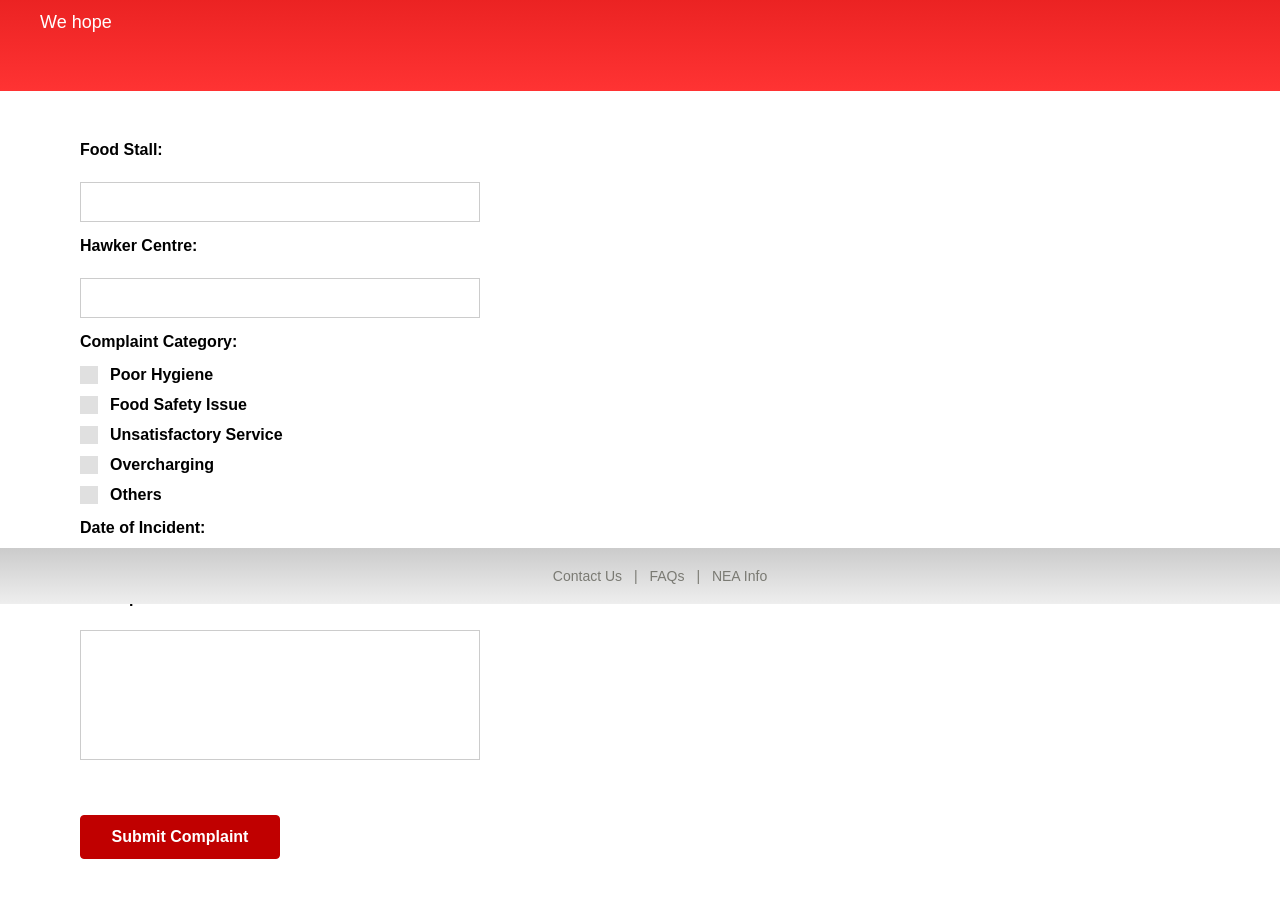
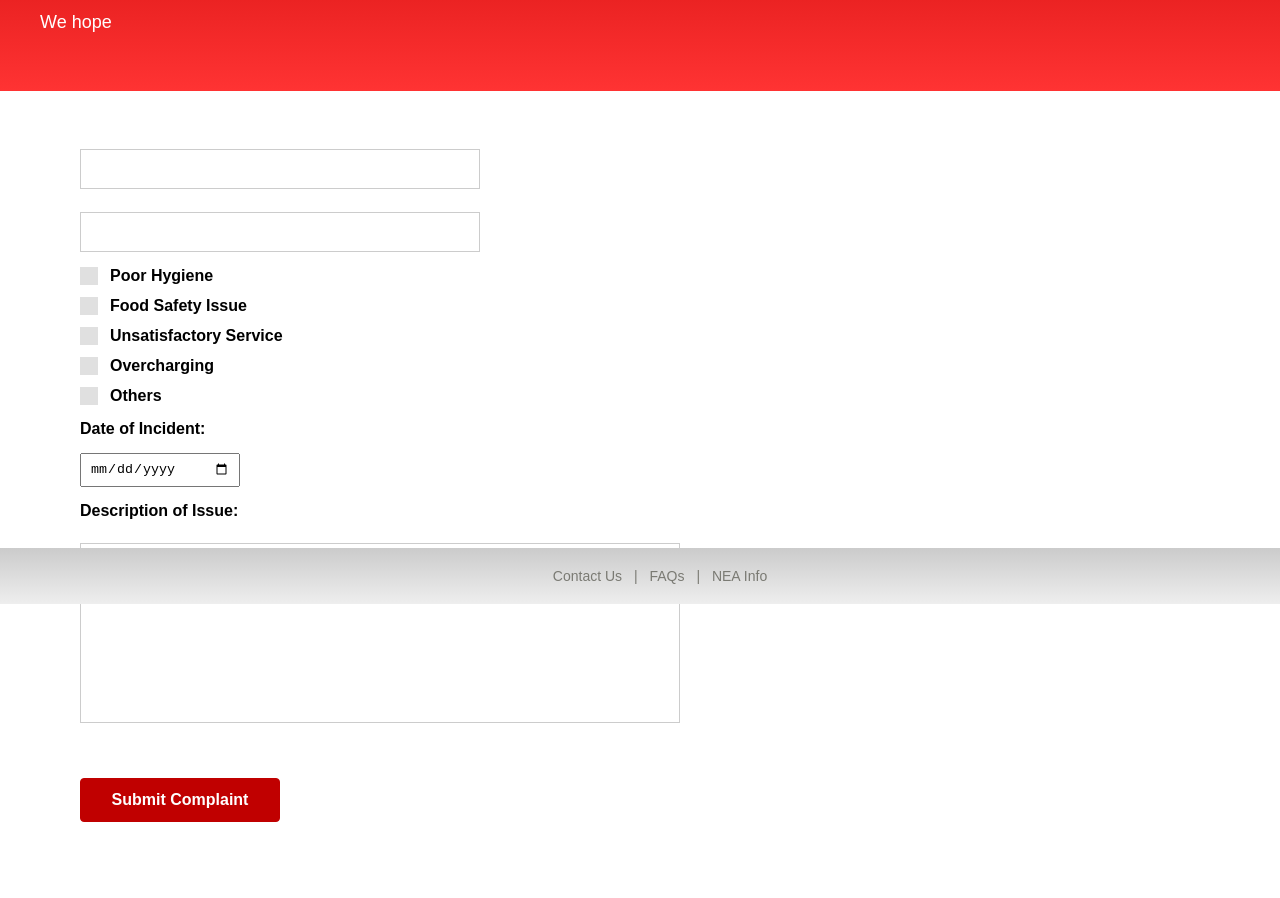
Before and after one commit to jx-np/HawkerRadar, a plain HTML site: page html/Feedback/complaint.html in a window 1280 px wide. Shown: the part 196-1094 px from the top of the page. Drawn offline with Linux system fonts and the light colour scheme.

Commit message:
changed some css for complaint

```diff
--- a/css/feedback/complaint.css
+++ b/css/feedback/complaint.css
@@ -46,6 +46,8 @@ textarea {
 }
 
 textarea {
+    width: 600px;
+    height: 180px;
     resize: none;
 }
 
@@ -89,10 +91,15 @@ textarea {
 
 #othersInput {
     margin-left: 30px;
-    background-color: #e0e0e0;
-    border: none;
+    background-color: white;
+    border: 1px solid #ccc;
     padding: 8px;
     width: 300px;
+}
+
+#incidentDate {
+    width: 160px;
+    padding: 6px 8px;
 }
 
 .text {
--- a/html/Feedback/complaint.html
+++ b/html/Feedback/complaint.html
@@ -39,13 +39,13 @@
 
         <main class="complaint-container">
             <form id="complaintForm">
-                <label>Food Stall:</label>
+                <!--Food Stall-->
                 <input type="text" id="foodStall" required>
 
-                <label>Hawker Centre:</label>
+                <!--Hawker Centre-->
                 <input type="text" id="hawkerCentre" required>
 
-                <label>Complaint Category:</label>
+                <!--Complaint Category-->
                 <div class="category-container">
                     <div class="category" data-value="Poor Hygiene">
                         <span class="box"></span>
```
